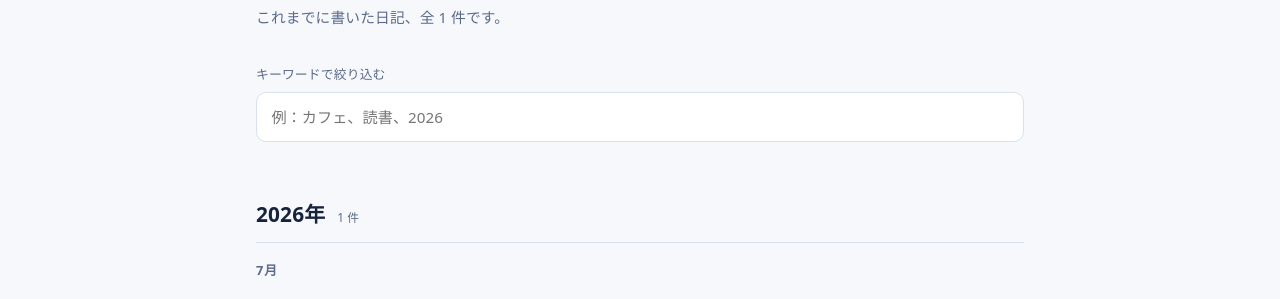
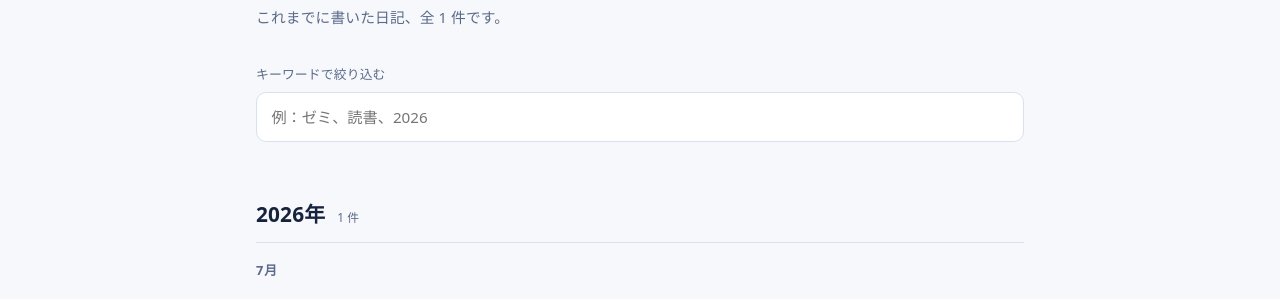
Before and after one commit to sakurazaka-math/sakurazaka-math.github.io, a Jekyll site: the page built from archive.html, in a window 1280 px wide. Shown: the part 181-480 px from the top of the page. Built offline with Jekyll 4.4.1, drawn with Linux system fonts in a browser that asks for light colours.

Commit message:
Update search input placeholder text in archive.html

```diff
--- a/archive.html
+++ b/archive.html
@@ -11,7 +11,7 @@ description: これまでに書いた日記の一覧です。
 {%- if site.posts.size > 0 %}
 <div class="search">
   <label class="search__label" for="entry-search">キーワードで絞り込む</label>
-  <input class="search__input" type="search" id="entry-search" placeholder="例：カフェ、読書、2026" autocomplete="off">
+  <input class="search__input" type="search" id="entry-search" placeholder="例：ゼミ、読書、2026" autocomplete="off">
   <p class="search__status" id="search-status" role="status" aria-live="polite"></p>
 </div>
 
```
